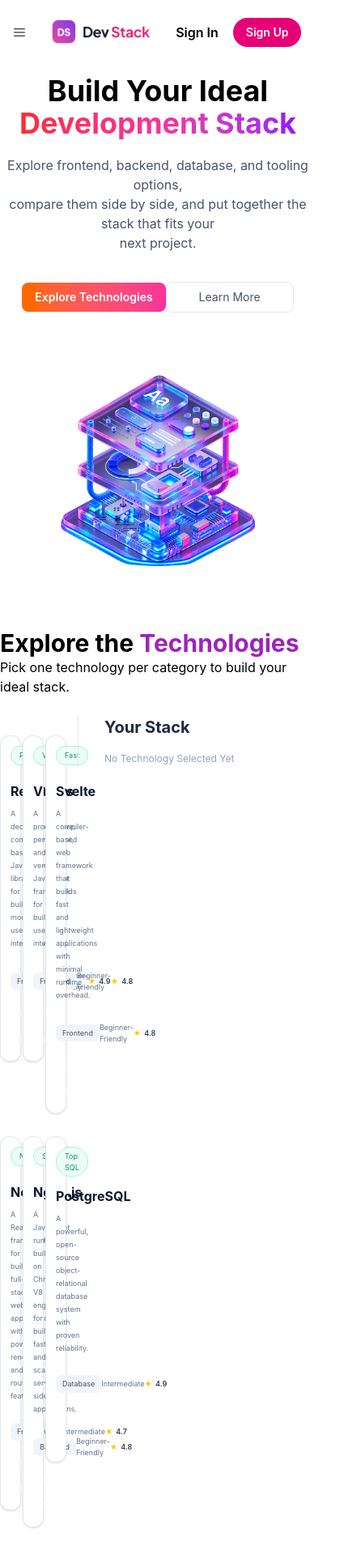
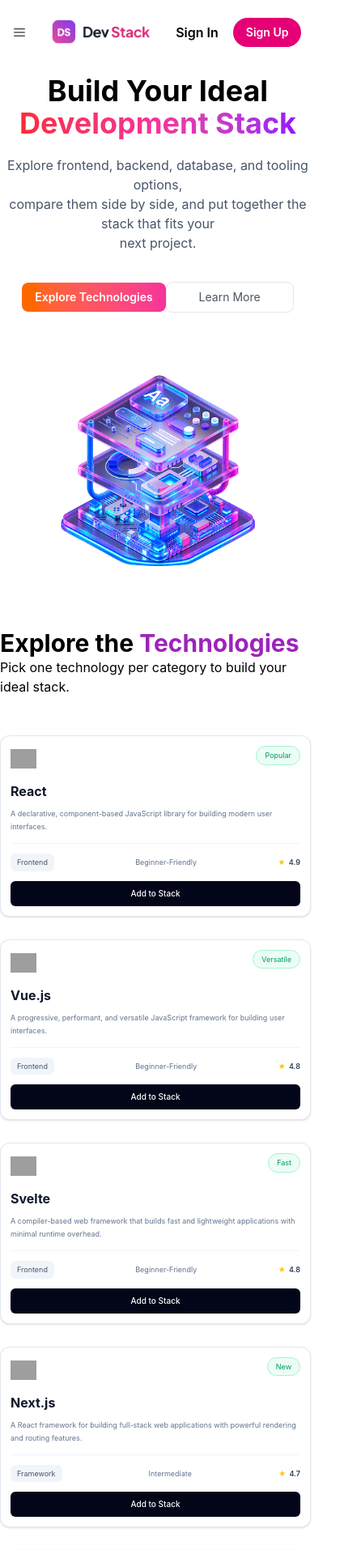
Before and after one commit to abirhosen30/Dev-react-project, a React (Vite) app: page / in a window 390 px wide. Shown: the top 1914 px of the page at 81% size, 446 px wide, since content can reach past the window. Built offline with nearby package versions, Linux system fonts and the light colour scheme; grey boxes are pictures that could not be loaded.

Commit message:
Mobile card

```diff
--- a/src/components/Tech/ExploreTech.tsx
+++ b/src/components/Tech/ExploreTech.tsx
@@ -20,8 +20,8 @@
   }>;
 
   return (
-    <div className="flex justify-between gap-10 mt-6">
-      <div className="grid grid-cols-3 gap-7 mt-6">
+    <div className="md:flex grid container mx-auto  md:justify-between md:gap-10 mt-6">
+      <div className="grid grid-cols-1 md:grid-cols-3 w-full gap-7 mt-6">
         {teches.map((tech: ITechnology) => {
           return (
             <TechCard
--- a/src/components/Tech/Tech.tsx
+++ b/src/components/Tech/Tech.tsx
@@ -10,7 +10,7 @@
   const teches = use(techPromise);
   const [selectedTech, setSelectedTech] = useState<ITechnology[]>([]);
   return (
-    <div className="container mx-auto">
+    <div className="container mx-auto items-center">
       <div className="">
         <h1 className="font-bold text-3xl">Explore the <span className="text-[#9d23bc]">Technologies</span></h1>
         <p>Pick one technology per category to build your ideal stack.</p>
```
